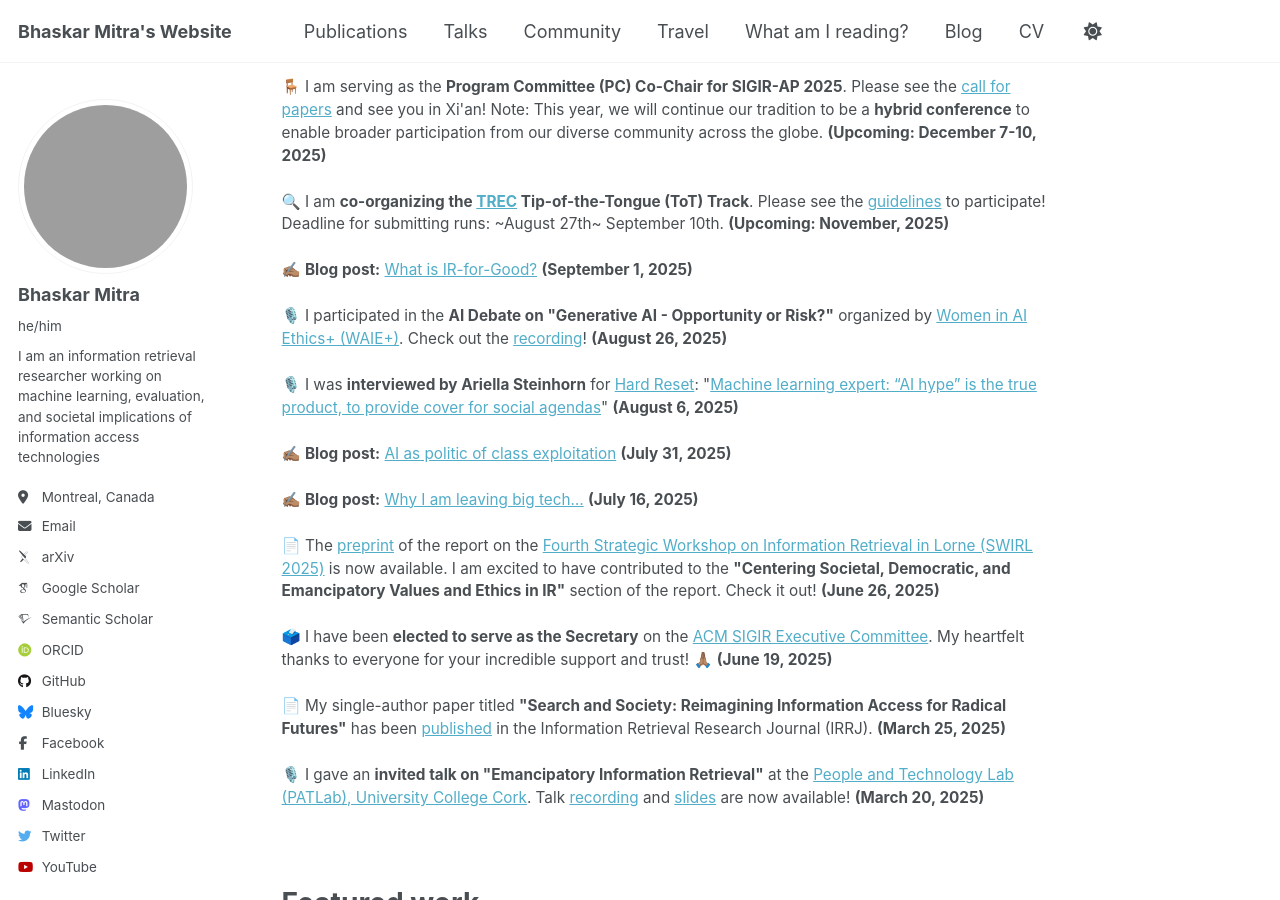
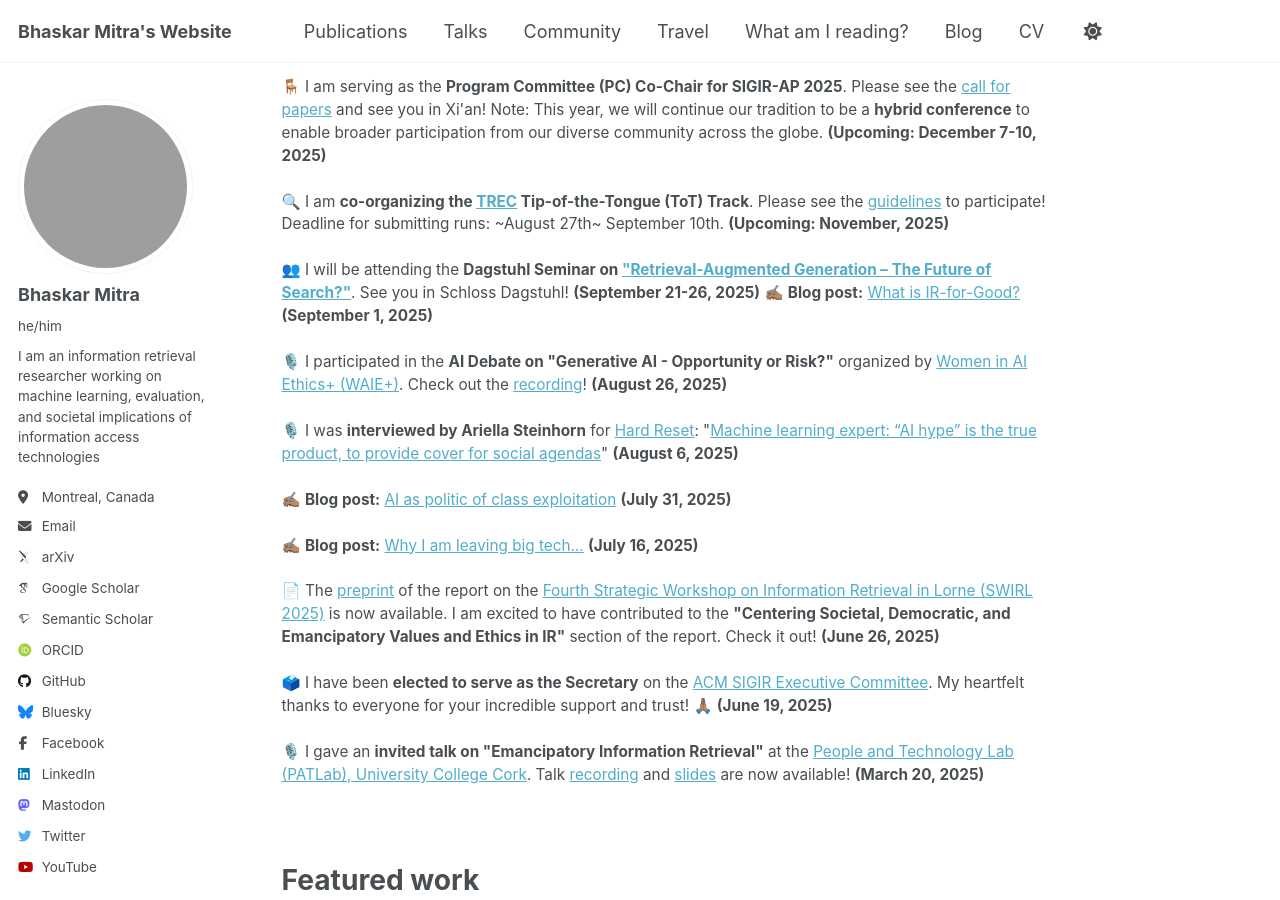
Before and after one commit to bhaskar-mitra/bhaskar-mitra.github.io, a Jekyll site: the page built from _pages/about.md, in a window 1280 px wide and 900 px high, scrolled down 613 px. Built offline with Jekyll 4.4.1, drawn with Linux system fonts in a browser that asks for light colours; some web fonts are replaced; grey boxes are pictures that could not be loaded.

Commit message:
Update about.md

```diff
--- a/_pages/about.md
+++ b/_pages/about.md
@@ -28,6 +28,7 @@ News and updates
 <br/><br/>
 🔍 I am <b>co-organizing the <a href="https://trec.nist.gov/">TREC</a> Tip-of-the-Tongue (ToT) Track</b>. Please see the <a href="https://trec-tot.github.io/guidelines">guidelines</a> to participate! Deadline for submitting runs: ~August 27th~ September 10th. <b>(Upcoming: November, 2025)</b>
 <br/><br/>
+👥 I will be attending the <b>Dagstuhl Seminar on <a href="https://www.dagstuhl.de/25391">"Retrieval-Augmented Generation – The Future of Search?"</a></b>. See you in Schloss Dagstuhl! <b>(September 21-26, 2025)</b>
 ✍🏽 <b>Blog post:</b> <a href="https://bhaskar-mitra.github.io/posts/2025/09/01/what-is-ir-for-good/">What is IR-for-Good?</a> <b>(September 1, 2025)</b>
 <br/><br/>
 🎙️ I participated in the <b>AI Debate on "Generative AI - Opportunity or Risk?"</b> organized by <a href="https://www.waieplus.com/">Women in AI Ethics+ (WAIE+)</a>. Check out the <a href="https://www.youtube.com/watch?v=X2M9BcNzN2M">recording</a>! <b>(August 26, 2025)</b>
@@ -41,8 +42,6 @@ News and updates
 📄 The <a href="https://bhaskar-mitra.github.io/showpdf/?file=SWIRL-2025-Preprint">preprint</a> of the report on the <a href="https://sites.google.com/view/swirl2025/">Fourth Strategic Workshop on Information Retrieval in Lorne (SWIRL 2025)</a> is now available. I am excited to have contributed to the <b>"Centering Societal, Democratic, and Emancipatory Values and Ethics in IR"</b> section of the report. Check it out! <b>(June 26, 2025)</b>
 <br/><br/>
 🗳️ I have been <b>elected to serve as the Secretary</b> on the <a href="https://sigir.org/general-information/officers-and-volunteers">ACM SIGIR Executive Committee</a>. My heartfelt thanks to everyone for your incredible support and trust! 🙏🏽 <b>(June 19, 2025)</b>
-<br/><br/>
-📄 My single-author paper titled <b>"Search and Society: Reimagining Information Access for Radical Futures"</b> has been <a href="https://irrj.org/article/view/19654">published</a> in the Information Retrieval Research Journal (IRRJ). <b>(March 25, 2025)</b>
 <br/><br/>
 🎙️ I gave an <b>invited talk on "Emancipatory Information Retrieval"</b> at the <a href="https://www.ucc.ie/en/apsych/research/people-and-tech/">People and Technology Lab (PATLab), University College Cork</a>. Talk <a href="https://www.youtube.com/watch?v=wK-nHCg_ZHg">recording</a> and <a href="https://www.slideshare.net/slideshow/emancipatory-information-retrieval-ucc/276984043">slides</a> are now available! <b>(March 20, 2025)</b>
 </div>
```
